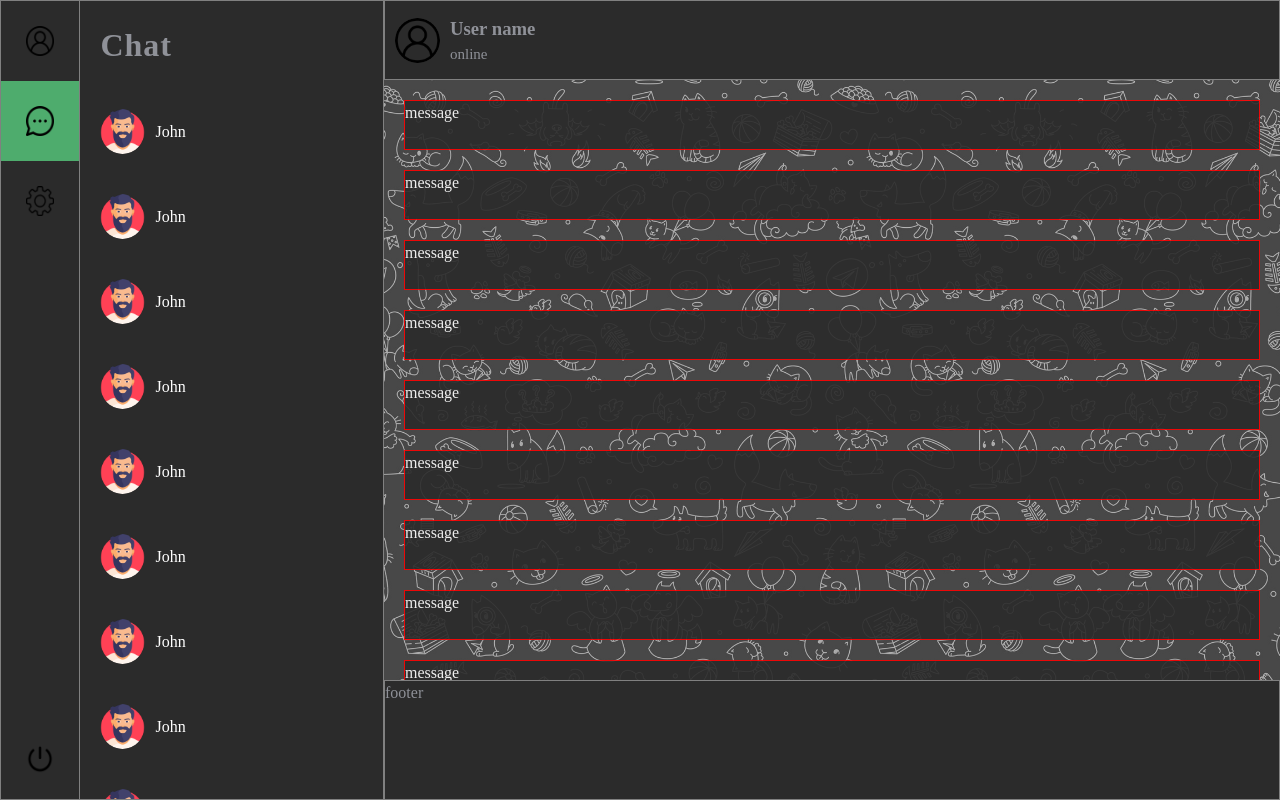
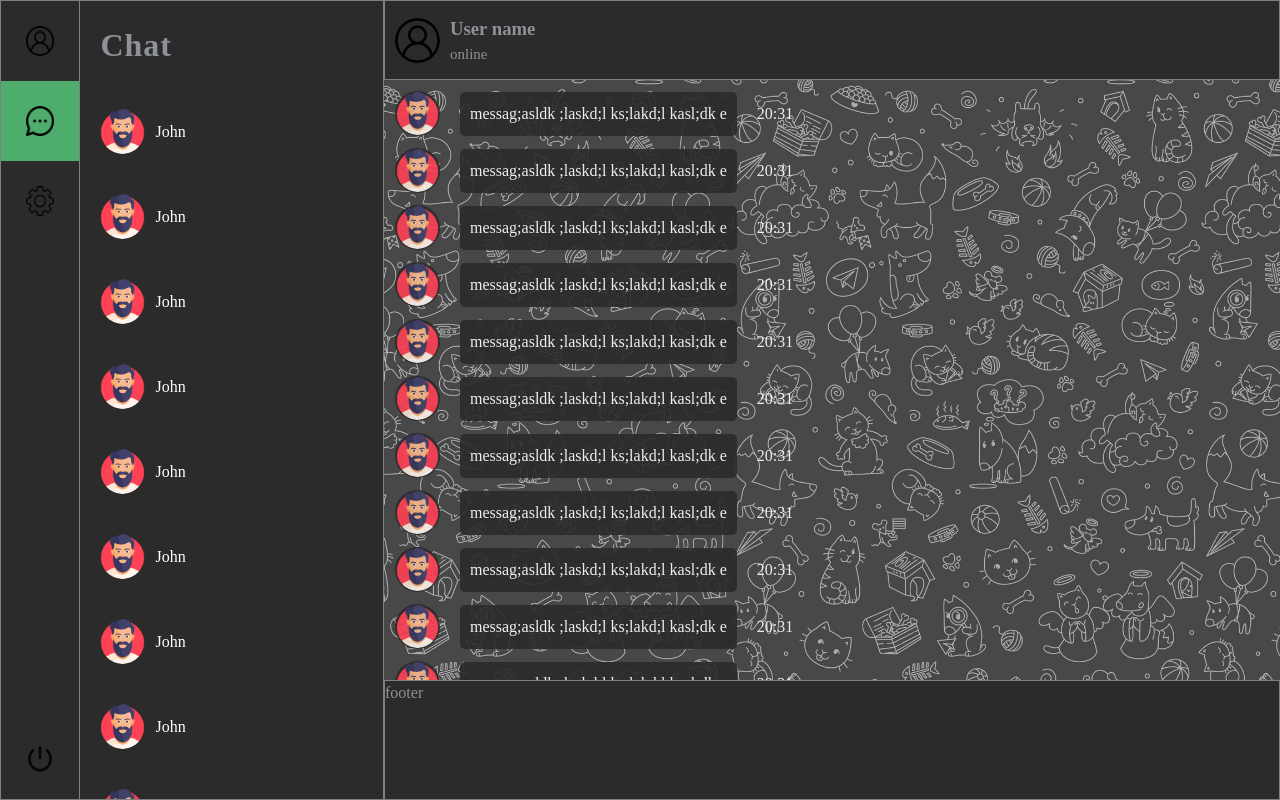
Before and after one commit to kwin64/chat, a React (Create React App) app: page /chat in a window 1280 px wide. Built offline with nearby package versions, Linux system fonts and the light colour scheme; the HTML template or start-up script is replaced by a standard one.

Commit message:
feat: messages

```diff
--- a/src/components/message/Message.jsx
+++ b/src/components/message/Message.jsx
@@ -1,7 +1,18 @@
 import React from 'react'
 import './Message.scss'
+import avatar from '../../assets/man2.png'
 
 const Message = ({ message }) => {
-	return <div className='message__container'>{message}</div>
+	return (
+		<div className='message__container'>
+			<img
+				className='message__avatar'
+				src={avatar}
+				alt='avatar'
+			/>
+			<span className='message__content'>{message}</span>
+			<span className='message__createTime'>20:31</span>
+		</div>
+	)
 }
 export default Message
--- a/src/components/message/Message.scss
+++ b/src/components/message/Message.scss
@@ -1,8 +1,33 @@
+@import '../../utils/_variables.scss';
+
 .message__container {
-	min-height: 50px;
-	min-width: 100px;
-	color: white;
+	@include flex($direction: row, $align: center, $justify: start);
+	background-color: transparent;
+	margin: 10px;
 	opacity: 0.9;
-	border: 1px solid red;
-	margin: 20px;
+	border: 1px solid transparent;
+
+	.message__avatar {
+		@include avatar-icon;
+		cursor: pointer;
+		border: 1px solid transparent;
+		transition: 0.3s;
+
+		&:hover {
+			border: 1px solid #4eac6d;
+		}
+	}
+
+	.message__content {
+		color: white;
+		border-radius: 5px;
+		padding: 10px;
+		margin-left: 20px;
+	}
+
+	.message__createTime {
+		background-color: transparent;
+		color: white;
+		margin-left: 20px;
+	}
 }
--- a/src/page/main/Main.jsx
+++ b/src/page/main/Main.jsx
@@ -12,7 +12,7 @@ import { sidebarItems } from '../../utils/consts'
 import './Main.scss'
 
 const arrUsers = Array(10).fill({ name: 'John', avatar: avatar })
-const arrMessages = Array(20).fill('message')
+const arrMessages = Array(20).fill('messag;asldk ;laskd;l ks;lakd;l kasl;dk e')
 
 export const Main = () => {
 	const navigate = useNavigate()
```
